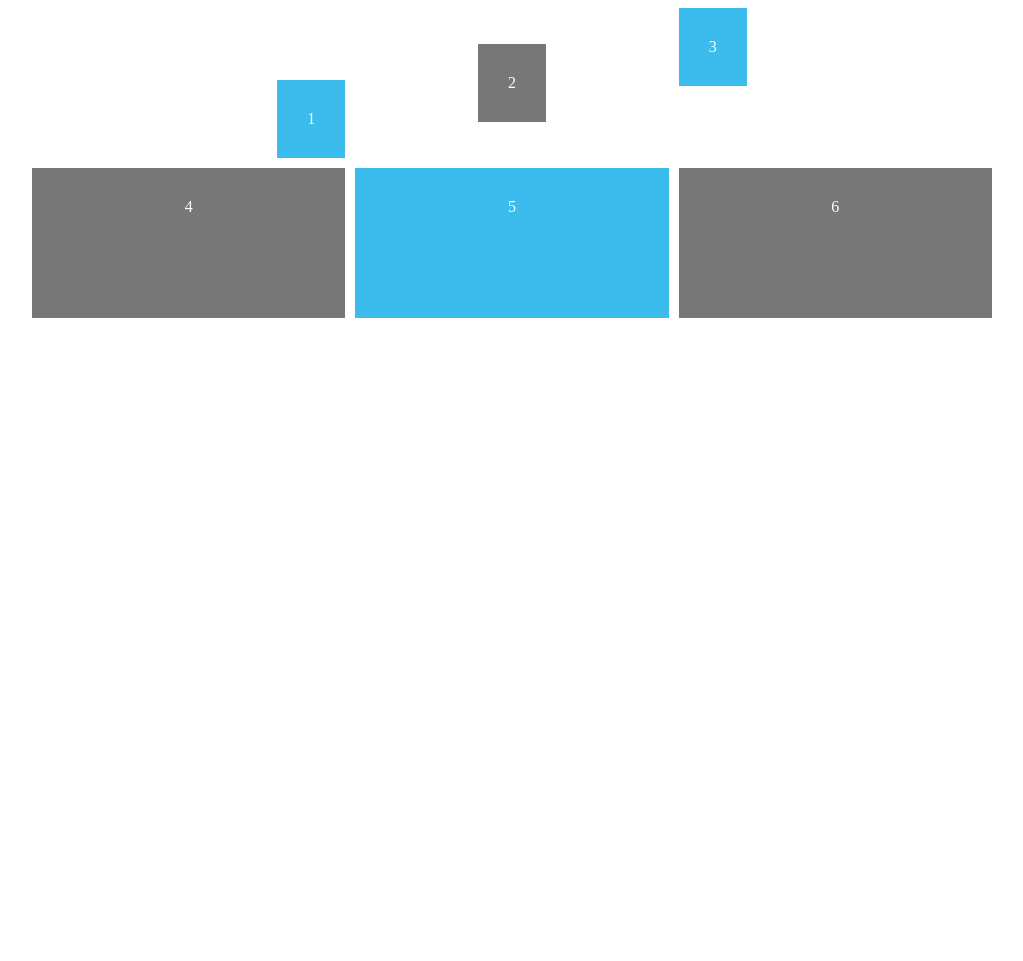
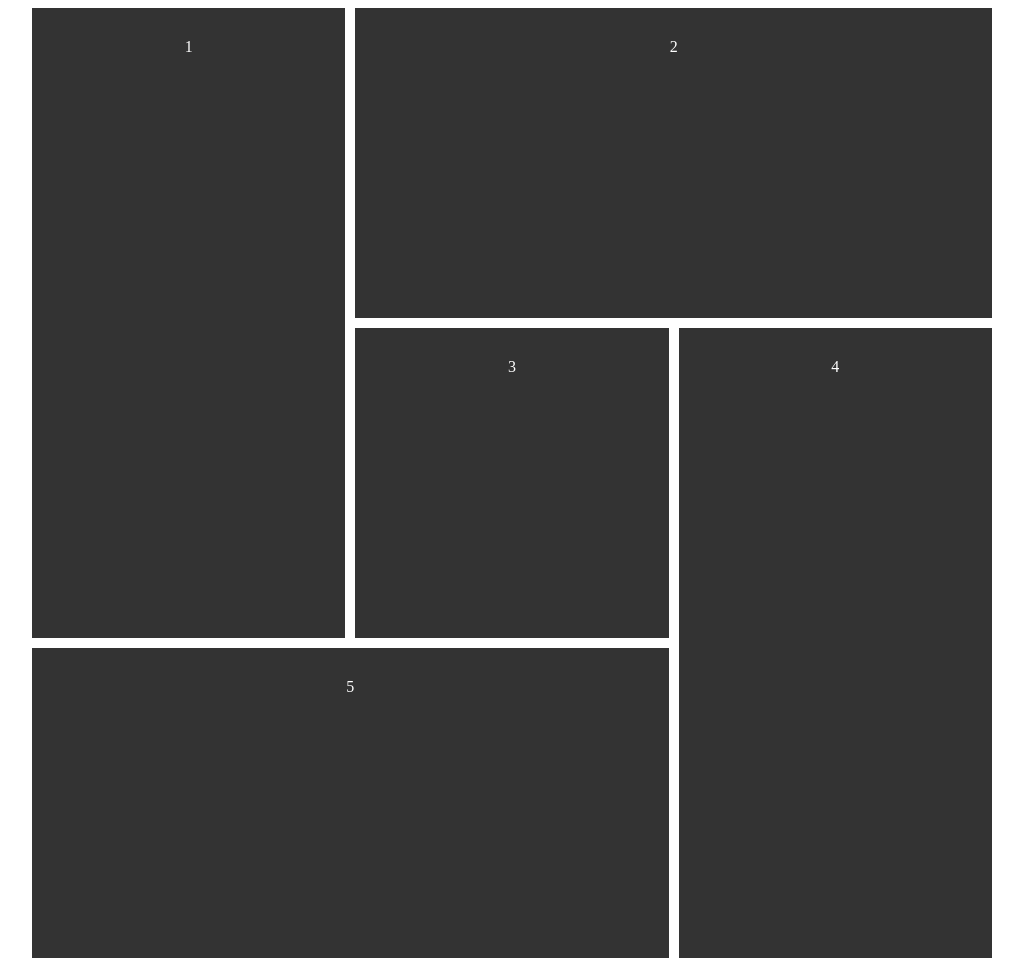
Before and after one commit to IsmaheneLarbi/css-grid, a plain HTML site: page index.html in a window 1280 px wide. Shown: the whole page, without its empty margins (128-1151 px from the left). Before the commit the page ends 800 px from the top, so only its background shows below. Drawn offline with Linux system fonts and the light colour scheme.

Commit message:
mosaic layout

```diff
--- a/css/style.css
+++ b/css/style.css
@@ -6,38 +6,39 @@ body{
 
 #content{
 	display: grid;
-	grid-template-columns: repeat(3, 1fr);
-	grid-template-rows:repeat(4, minmax(150px, auto));
-	grid-column-gap: 10px;
-	grid-gap: 10px;
-	/*align-items: start;
-	align-items: end;
-	justify-items:start;
-	justify-items:end;*/
+	grid-template-columns:repeat(6, 1fr);
+	grid-auto-rows:minmax(150px, auto);
+	grid-gap:10px;
 	max-width: 960px;
 	margin: 0 auto;
 }
 
 #content div{
-	background: #3bbced;
+	background: #333;
 	padding: 30px;
 }
 
-#content div:nth-child(even){
-	background: #777;
-}
-
 .one{
-	align-self: end;
-	justify-self:end;
+	grid-column:1/3;
+	grid-row:span 4;
 }
 
 .two{
-	align-self: center;
-	justify-self:center;
+	grid-column:3/7;
+	grid-row:span 2;
 }
 
 .three{
-	align-self: start;
-	justify-self:start;
+	grid-column:3/5;
+	grid-row:3/5;
 }
+
+.four{
+	grid-column:5/7;
+	grid-row:3/7;
+}
+
+.five{
+	grid-column:1/5;
+	grid-row:5/7;
+}
--- a/index.html
+++ b/index.html
@@ -2,7 +2,7 @@
 <html>
 <head>
 	<meta charset="utf-8">
-	<title>Rows</title>
+	<title>12-Column-Grid</title>
 	<link rel="stylesheet" type="text/css" href="./css/style.css">
 </head>
 <body>
@@ -13,7 +13,6 @@
 		<div class="three">3</div>
 		<div class="four">4</div>
 		<div class="five">5</div>
-		<div class="six">6</div>
 	</div>
 </body>
 </html>
```
